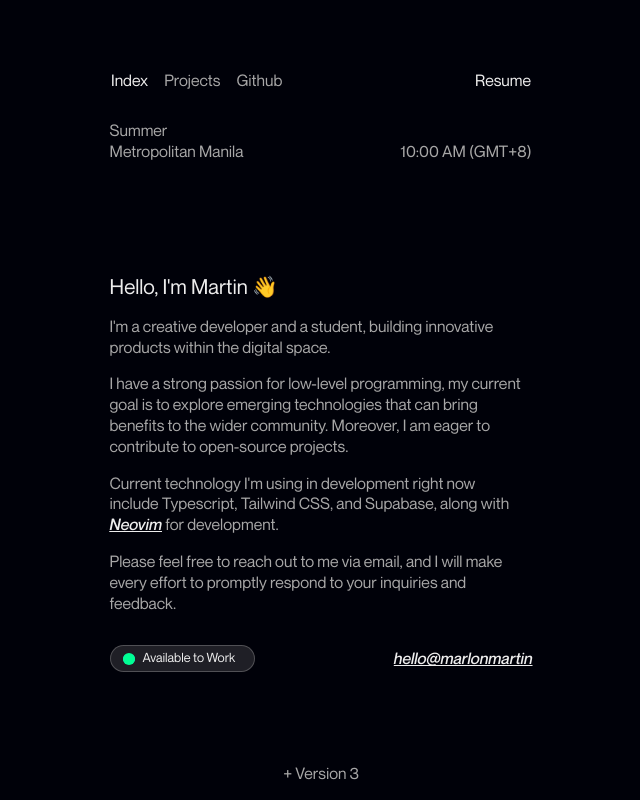
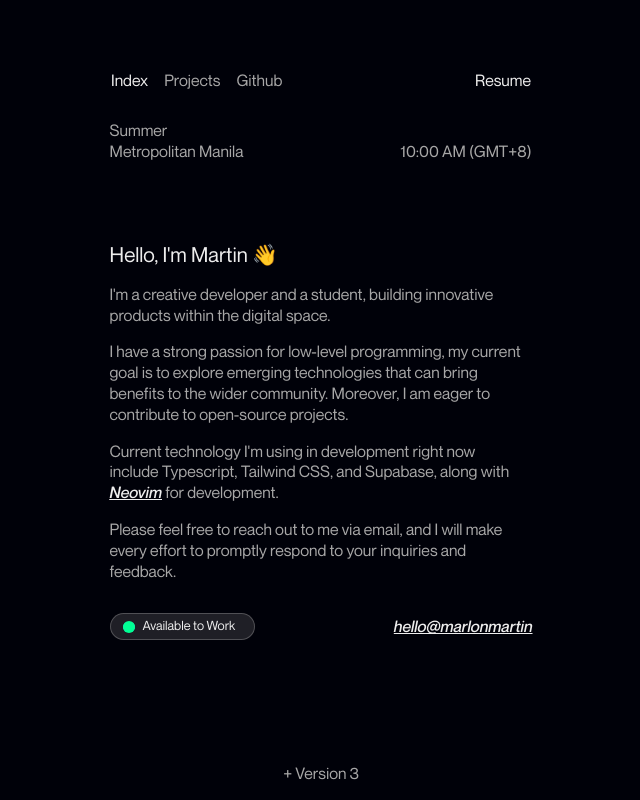
Before and after one commit to decimozs/mrlnmrtin, a Next.js app: page / in a window 1280 px wide. Shown: the whole page, without its empty margins (319-959 px from the left). Built offline with nearby package versions, Linux system fonts and the light colour scheme.

Commit message:
chore: fix the margin top of header component

```diff
--- a/src/components/Main.tsx
+++ b/src/components/Main.tsx
@@ -5,7 +5,7 @@
   return (
     <main className="w-full h-[99%] lg:w-auto lg:flex lg:items-center lg:justify-center">
       <div className="flex h-[97%] w-full flex-col justify-between lg:justify-center lg:w-auto lg:mt-[9rem]">
-        <div className="mt-4 flex flex-col gap-4">
+        <div className="mt-4 flex flex-col gap-4 xl:mt-[-3rem]">
           <div className="lg:hidden">
             <StatusIndicator />
           </div>
```
